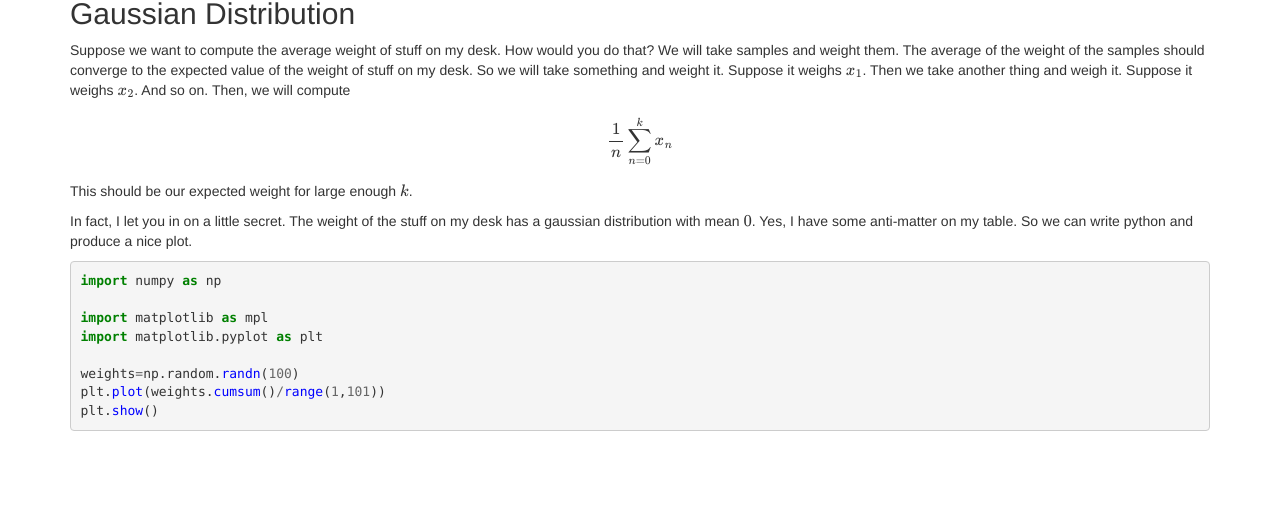
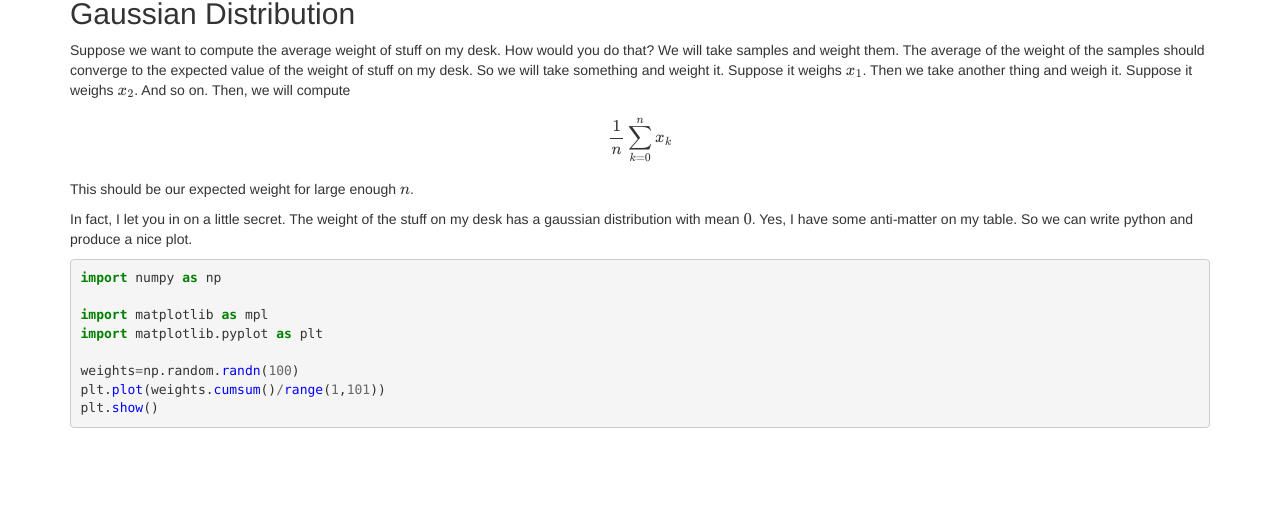
Before and after one commit to hkopp/hkopp.github.io, a Jekyll site: the page built from _posts/2015-09-01-random-variables-without-expected-value.md, in a window 1280 px wide and 900 px high. Shown: the part 358-885 px from the top of the window. Built offline with Jekyll 4.4.1, drawn with Linux system fonts in a browser that asks for light colours; nearby versions of some CDN libraries; library files that are not in the unit come from our copies; formulas are drawn with MathJax 3.

Commit message:
fix typo

```diff
--- a/_posts/2015-09-01-random-variables-without-expected-value.md
+++ b/_posts/2015-09-01-random-variables-without-expected-value.md
@@ -23,9 +23,9 @@ So we will take something and weight it. Suppose it weighs $$x_1$$.
 Then we take another thing and weigh it. Suppose it weighs $$x_2$$.
 And so on. Then, we will compute
 \begin{equation}
-\frac{1}{n}\sum\limits_{n=0}^k x_n
+\frac{1}{n}\sum\limits_{k=0}^n x_k
 \end{equation}
-This should be our expected weight for large enough $$k$$.
+This should be our expected weight for large enough $$n$$.
 
 In fact, I let you in on a little secret. The weight of the stuff on
 my desk has a gaussian distribution with mean $$0$$. Yes, I have some
```
